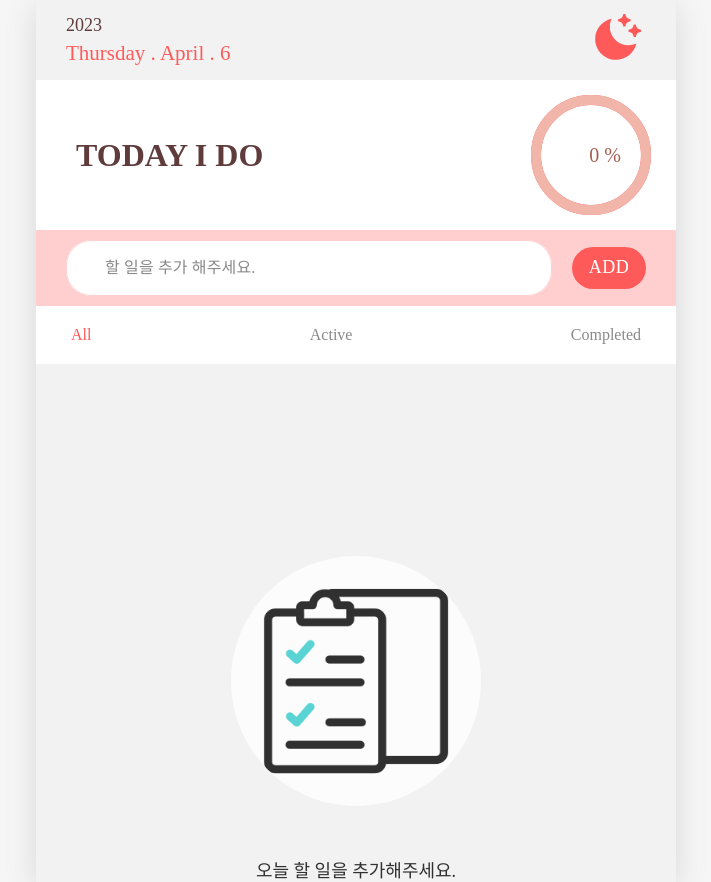
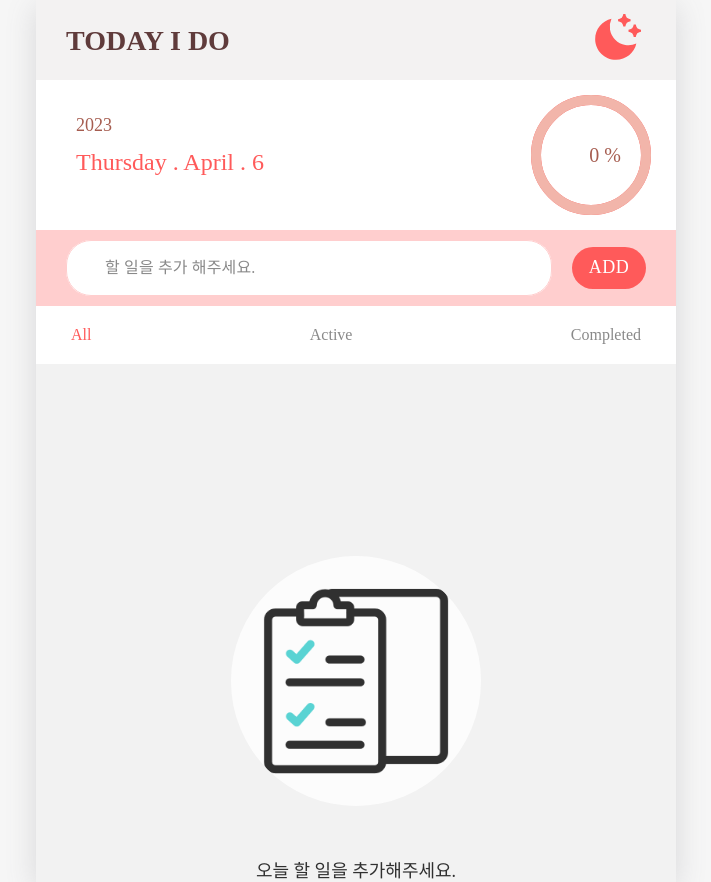
Before and after one commit to nincoding/simple-todo, a React (Vite) app: page / in a window 1280 px wide. Shown: the whole page, without its empty margins (284-995 px from the left). Built offline with nearby package versions, Linux system fonts and the light colour scheme; a web font is replaced by a local one.

Commit message:
:sparkles: feat: 메인로고와 현재 날짜의 위치 변경 메인로고를 헤더에 배치시킴

```diff
--- a/src/components/Header.jsx
+++ b/src/components/Header.jsx
@@ -2,14 +2,9 @@ import HeaderWrapper from "../styles/HeaderWrapper";
 
 const Header = () => {
 
-  const date = new Date();
-  const weekly = ["Sunday", "Monday", "Tuesday", "Wednesday", "Thursday", "Friday", "Saturday"];
-  const month = ["January", "February", "March", "April", "May", "June", "July", "August", "September", "October", "November", "December"];
-
   return (
     <HeaderWrapper>
-      <p>{date.getFullYear()}</p>
-      <p>{weekly[date.getDay()]} . {month[date.getMonth()]} . {date.getDate()}</p>
+      <h1>TODAY I DO</h1>
     </HeaderWrapper>
   )
 }
--- a/src/components/TodayGraph.jsx
+++ b/src/components/TodayGraph.jsx
@@ -3,6 +3,10 @@ import TodayGraphWrapper from "../styles/TodayGraphWrapper";
 import ProgressRing from "../styles/ProgressRing";
 
 const TodayGraph = ({ todoItemList }) => {
+
+  const date = new Date();
+  const weekly = ["Sunday", "Monday", "Tuesday", "Wednesday", "Thursday", "Friday", "Saturday"];
+  const month = ["January", "February", "March", "April", "May", "June", "July", "August", "September", "October", "November", "December"];
 
   const completedListNum = todoItemList.filter((item) => item.isFinished).length;
   const averageNum = completedListNum > 0 ? Math.round((completedListNum / todoItemList.length) * 100) : "0";
@@ -11,7 +15,8 @@ const TodayGraph = ({ todoItemList }) => {
 
   return (
     <TodayGraphWrapper >
-      <h1>TODAY I DO</h1>
+      <p>{date.getFullYear()}</p>
+      <p>{weekly[date.getDay()]} . {month[date.getMonth()]} . {date.getDate()}</p>
       <ProgressRing circumference={circumference} progress={progress}>
         <circle cx="75" cy="75" r="55" />
         <circle cx="75" cy="75" r="55" />
--- a/src/styles/HeaderWrapper.jsx
+++ b/src/styles/HeaderWrapper.jsx
@@ -4,16 +4,11 @@ const HeaderWrapper = styled.header`
   width: 100%;
   height: 80px;
   background-color: #f3f2f2;
-  padding: 15px 30px;
+  padding: 25px 30px;
 
-  > p:first-child {
+  > h1 {
+    font-size: 28px;
     color: #5f3b3b;
-    font-size: 18px;
-  }
-  > p:nth-child(2) {
-    padding-top: 5px;
-    color: #FF5A5A;
-    font-size: 21px;
   }
 `;
 
--- a/src/styles/TodayGraphWrapper.jsx
+++ b/src/styles/TodayGraphWrapper.jsx
@@ -9,15 +9,22 @@ const TodayGraphWrapper = styled.div`
   align-items: center;
   padding: 0px 40px;
   background-color: white;
-  > h1 {
-    font-size: 32px;
-    color: #5f3b3b;
-  }
+
   > p {
     font-size: 20px;
     margin-right: 15px;
     color: #A65D50;
   }
+  > p:first-child {
+    font-size: 18px;
+    position: absolute;
+    top: 23%;
+  }
+  > p:nth-child(2) {
+    padding-top: 15px;
+    color: #FF5A5A;
+    font-size: 24px;
+  }
 `;
 
 export default TodayGraphWrapper;
```
